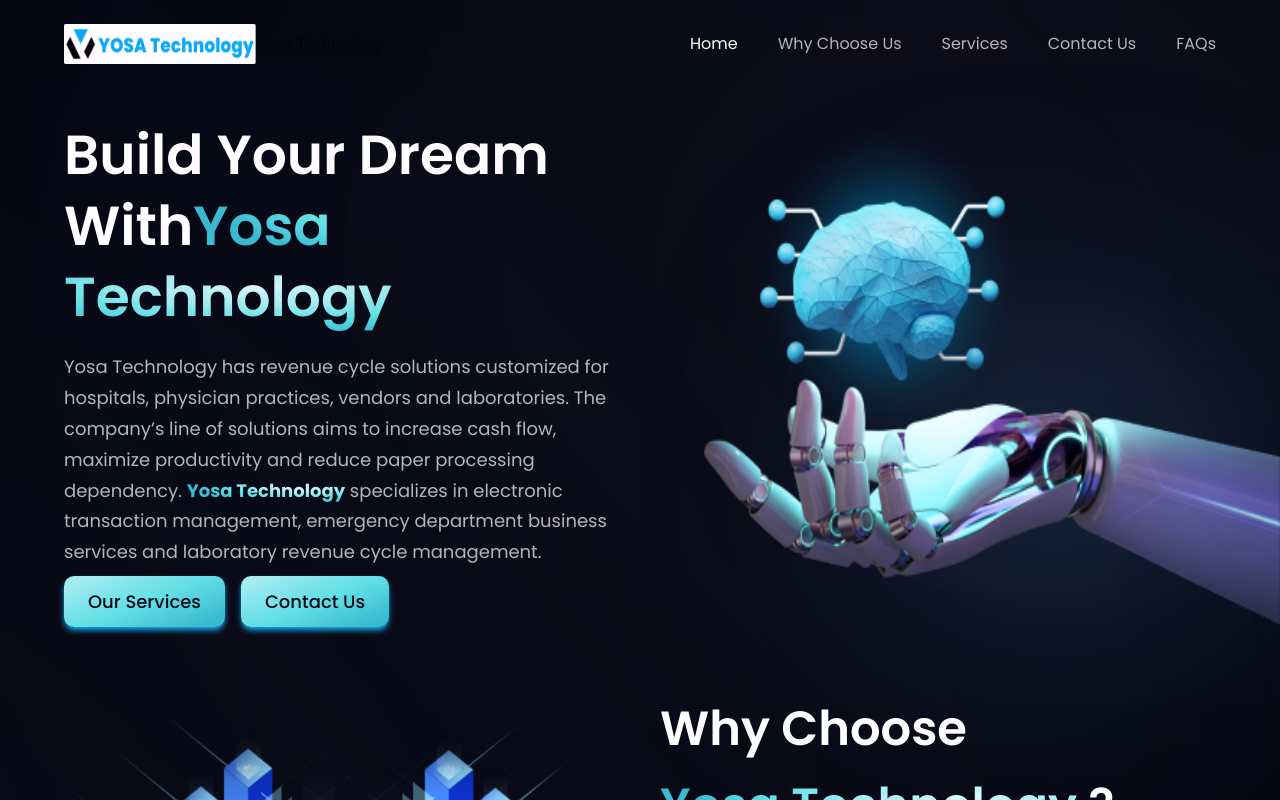
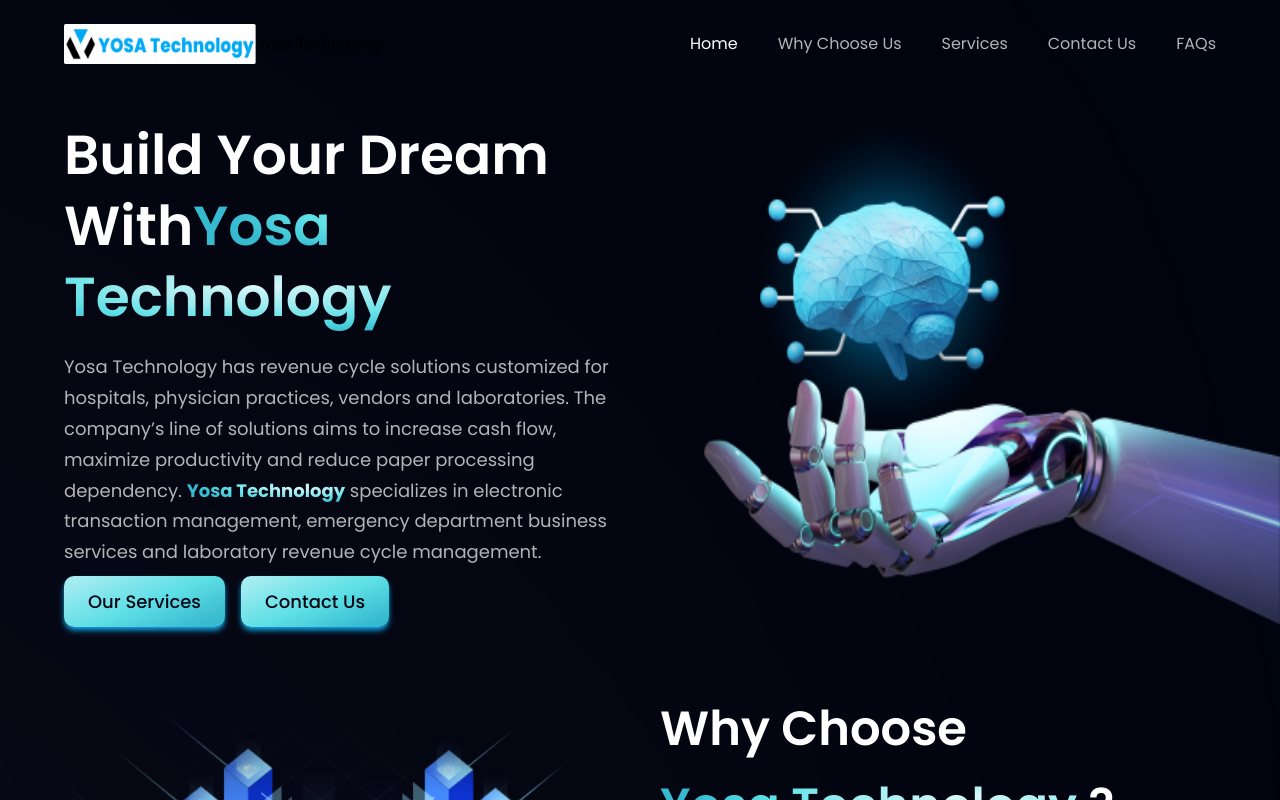
Before and after one commit to ankitmalik84/YosaTechnology, a React (Vite) app: page / in a window 1280 px wide. Shown: the top 800 px of the page. Built offline with nearby package versions, Linux system fonts and the light colour scheme.

Commit message:
modified:   src/components/Navbar.jsx

```diff
--- a/src/components/Hero.jsx
+++ b/src/components/Hero.jsx
@@ -11,7 +11,7 @@
   return (
     <section
       id="home"
-      className={`flex md:flex-row flex-col ${styles.paddingY}`}
+      className={`flex md:flex-row flex-col ${styles.paddingY} z-0`}
     >
       <div
         className={`flex-1 ${styles.flexStart} flex-col xl:px-0 sm:px-16 px-6`}
@@ -51,21 +51,21 @@
       </div>
 
       <div
-        className={`flex-1 flex ${styles.flexCenter} md:my-0 my-10 relative`}
+        className={`flex-1 flex ${styles.flexCenter} md:my-0 my-10 relative z-[0]`}
       >
         <img
           src={fetch}
           alt="billing"
-          className="w-[100%] h-[100%] relative z-[5]"
+          className="w-[100%] h-[100%] relative"
           data-aos="zoom-in"
           data-aos-duration="500"
           data-aos-easing="ease-in-out"
         />
 
         {/* gradient start */}
-        <div className="absolute z-[0] w-[40%] h-[35%] top-0 pink__gradient" />
+        {/* <div className="absolute z-[0] w-[40%] h-[35%] top-0 pink__gradient" />
         <div className="absolute z-[1] w-[80%] h-[80%] rounded-full white__gradient bottom-40" />
-        <div className="absolute z-[0] w-[50%] h-[50%] right-20 bottom-20 blue__gradient" />
+        <div className="absolute z-[0] w-[50%] h-[50%] right-20 bottom-20 blue__gradient" /> */}
         {/* gradient end */}
       </div>
     </section>
--- a/src/components/Navbar.jsx
+++ b/src/components/Navbar.jsx
@@ -10,7 +10,7 @@
 
   return (
     <nav
-      className="w-full flex py-6 justify-between items-center navbar"
+      className="w-full flex py-6 justify-between items-center navbar relative z-10" // Add relative positioning and z-index
       data-aos="slide-down"
       data-aos-duration="500"
       data-aos-easing="ease-in-out"
@@ -26,23 +26,26 @@
               active === nav.title ? "text-white" : "text-dimWhite"
             } ${index === navLinks.length - 1 ? "mr-0" : "mr-10"}`}
             onMouseEnter={() => setHovered(nav.title)}
-            onMouseLeave={() => setHovered(null)}
+            // onMouseLeave={() => setHovered(null)}
           >
             <Link to={`${nav.id}`}>{nav.title}</Link>
-            {hovered === nav.title && nav.links.length > 0 && (
+            {hovered === nav.title && nav.sublinks.length > 0 && (
               <div
                 className={`absolute top-full ${
                   nav.title === "Why Choose Us" ? "right-90" : "right-50"
-                } mt-[-28px] p-3 bg-black-gradient rounded-xl sidebar`}
+                } mt-[-28px] p-3 bg-black-gradient rounded-xl sidebar z-20`} // Add higher z-index
+                onMouseEnter={() => setHovered(nav.title)}
+                onMouseLeave={() => setHovered(null)}
               >
                 <ul className="list-none flex justify-start items-start flex-1 flex-col">
-                  {nav.links.map((item, index) => (
+                  {nav.sublinks.map((item, index) => (
                     <li
                       key={item.id}
-                      className={`font-poppins font-medium cursor-pointer text-[18px] text-white`}
+                      className={` font-poppins font-medium cursor-pointer text-[18px] text-white`}
                       onClick={() => setActive(item.title)}
                     >
-                      <Link to={`${item.id}`}>{item.title}</Link>
+                      {/* <Link to={`${item.id}`}>{item.title}</Link> */}
+                      <a href={`#${item.id}`}>{item.title}</a>
                     </li>
                   ))}
                 </ul>
```
